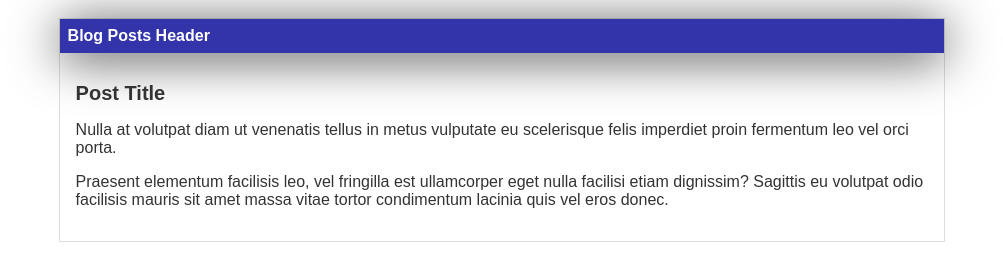
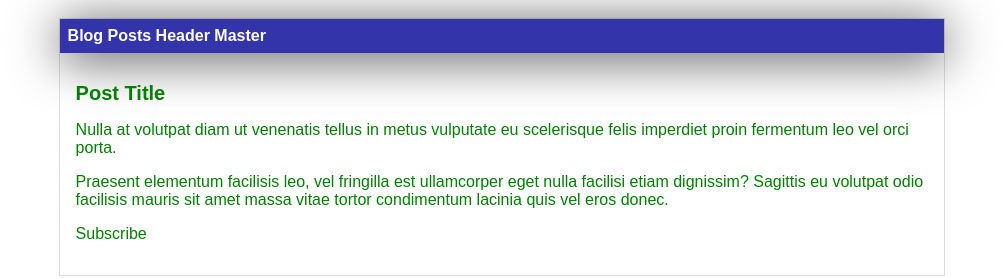
Before and after one commit to EdiPalom/hyperblog, a plain HTML site: page index.html in a window 1280 px wide. Shown: the whole page, without its empty margins (138-1141 px from the left). Drawn offline with Linux system fonts and the light colour scheme.

Commit message:
Added subscription, content in green color

```diff
--- a/css/main.css
+++ b/css/main.css
@@ -1,6 +1,6 @@
 
 body{
-    color:#333;
+    color:green;
     text-align: left;
     font-family: "Arial";
     padding-top:10px;
--- a/index.html
+++ b/index.html
@@ -10,13 +10,14 @@
   <body>
     <div id="container">
       <div id="header">
-        Blog Posts Header
+        Blog Posts Header Master
       </div>
 
       <div id="post">
             <h1>Post Title</h1>
 	        <p>Nulla at volutpat diam ut venenatis tellus in metus vulputate eu scelerisque felis imperdiet proin fermentum leo vel orci porta.</p>
             <p>Praesent elementum facilisis leo, vel fringilla est ullamcorper eget nulla facilisi etiam dignissim? Sagittis eu volutpat odio facilisis mauris sit amet massa vitae tortor condimentum lacinia quis vel eros donec.</p>
+            <p>Subscribe</p>
       </div>
     </div>
   </body>
```
